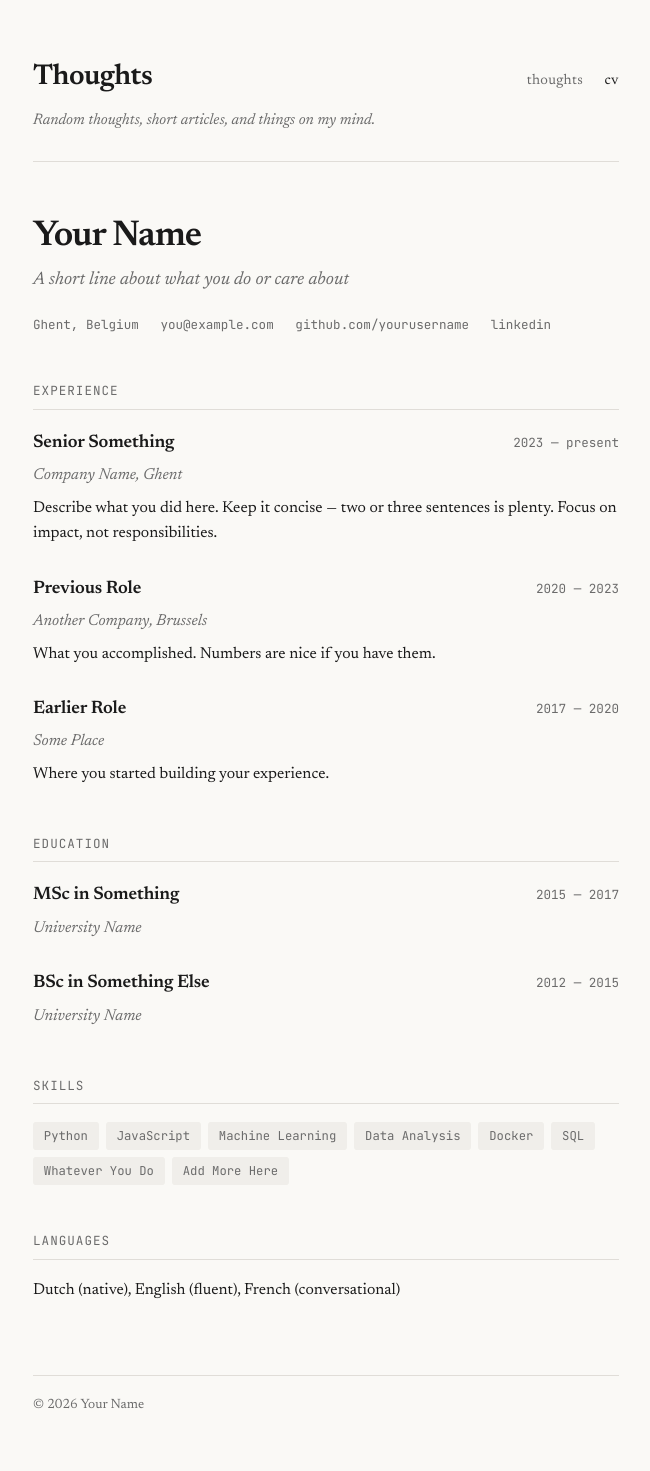
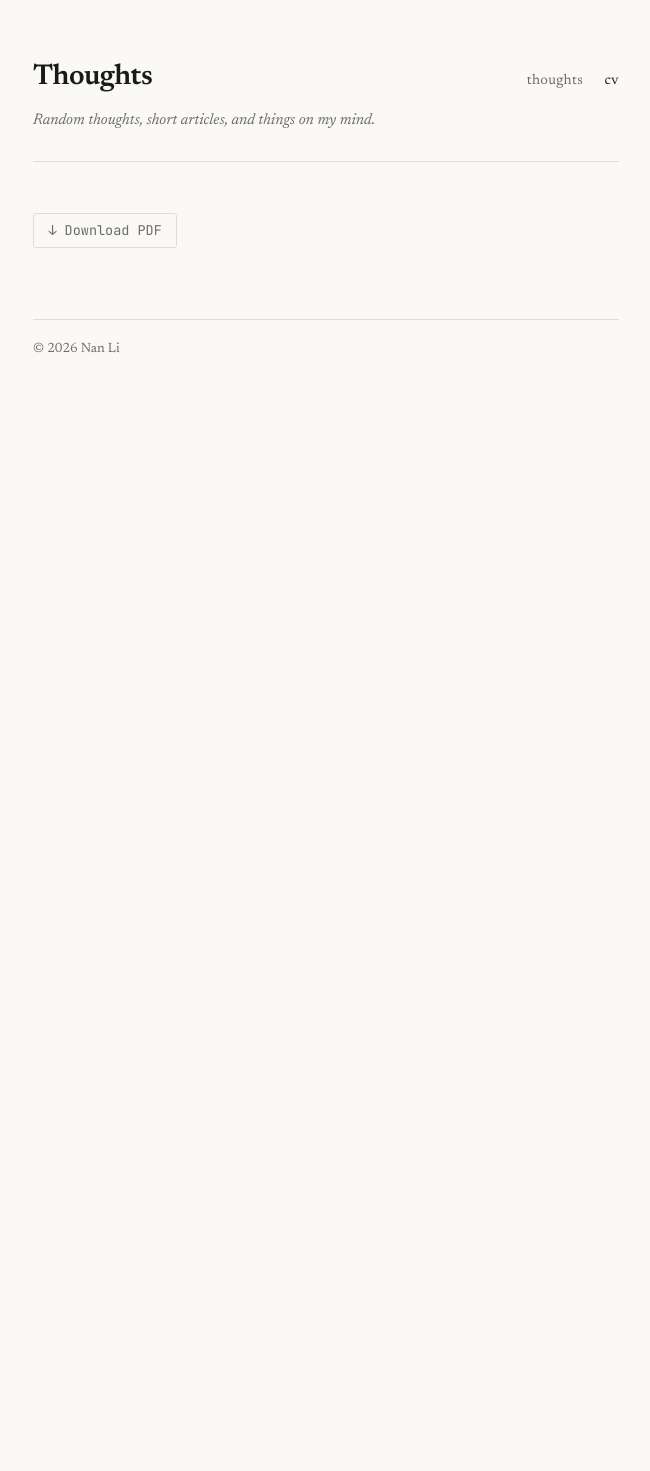
Before and after one commit to l1n4n/l1n4n.github.io, a Jekyll site: the page built from cv.html, in a window 1280 px wide. Shown: the whole page, without its empty margins (314-964 px from the left). Built offline with Jekyll 4.4.1, drawn with Linux system fonts in a browser that asks for light colours; after the commit the page ends 900 px from its top, so only the background shows below that.

Commit message:
upload cv

```diff
--- a/_config.yml
+++ b/_config.yml
@@ -14,7 +14,7 @@ plugins:
 
 # Author info — customize these
 author:
-  name: "Your Name"
+  name: "Nan Li"
 
 # Exclude from build
 exclude:
--- a/cv.html
+++ b/cv.html
@@ -3,100 +3,7 @@ layout: default
 title: CV
 permalink: /cv
 ---
-<div class="cv-header">
-  <h1 class="cv-name">Your Name</h1>
-  <p class="cv-tagline">A short line about what you do or care about</p>
-  <div class="cv-contact">
-    <span>Ghent, Belgium</span>
-    <a href="mailto:you@example.com">you@example.com</a>
-    <a href="https://github.com/yourusername">github.com/yourusername</a>
-    <a href="https://linkedin.com/in/yourusername">linkedin</a>
-  </div>
-</div>
-
-<div class="cv-section">
-  <h2 class="cv-section-title">Experience</h2>
-
-  <div class="cv-entry">
-    <div class="cv-entry-header">
-      <span class="cv-entry-title">Senior Something</span>
-      <span class="cv-entry-date">2023 — present</span>
-    </div>
-    <p class="cv-entry-org">Company Name, Ghent</p>
-    <div class="cv-entry-desc">
-      <p>Describe what you did here. Keep it concise — two or three sentences is plenty. Focus on impact, not responsibilities.</p>
-    </div>
-  </div>
-
-  <div class="cv-entry">
-    <div class="cv-entry-header">
-      <span class="cv-entry-title">Previous Role</span>
-      <span class="cv-entry-date">2020 — 2023</span>
-    </div>
-    <p class="cv-entry-org">Another Company, Brussels</p>
-    <div class="cv-entry-desc">
-      <p>What you accomplished. Numbers are nice if you have them.</p>
-    </div>
-  </div>
-
-  <div class="cv-entry">
-    <div class="cv-entry-header">
-      <span class="cv-entry-title">Earlier Role</span>
-      <span class="cv-entry-date">2017 — 2020</span>
-    </div>
-    <p class="cv-entry-org">Some Place</p>
-    <div class="cv-entry-desc">
-      <p>Where you started building your experience.</p>
-    </div>
-  </div>
-</div>
-
-<div class="cv-section">
-  <h2 class="cv-section-title">Education</h2>
-
-  <div class="cv-entry">
-    <div class="cv-entry-header">
-      <span class="cv-entry-title">MSc in Something</span>
-      <span class="cv-entry-date">2015 — 2017</span>
-    </div>
-    <p class="cv-entry-org">University Name</p>
-  </div>
-
-  <div class="cv-entry">
-    <div class="cv-entry-header">
-      <span class="cv-entry-title">BSc in Something Else</span>
-      <span class="cv-entry-date">2012 — 2015</span>
-    </div>
-    <p class="cv-entry-org">University Name</p>
-  </div>
-</div>
-
-<div class="cv-section">
-  <h2 class="cv-section-title">Skills</h2>
-  <div class="cv-skills">
-    <span class="cv-skill">Python</span>
-    <span class="cv-skill">JavaScript</span>
-    <span class="cv-skill">Machine Learning</span>
-    <span class="cv-skill">Data Analysis</span>
-    <span class="cv-skill">Docker</span>
-    <span class="cv-skill">SQL</span>
-    <span class="cv-skill">Whatever You Do</span>
-    <span class="cv-skill">Add More Here</span>
-  </div>
-</div>
-
-<div class="cv-section">
-  <h2 class="cv-section-title">Languages</h2>
-  <div class="cv-entry-desc">
-    <p>Dutch (native), English (fluent), French (conversational)</p>
-  </div>
-</div>
-
-<!--
-  Optional: add a downloadable PDF version.
-  Put your PDF in assets/ and uncomment this:
 
 <div class="cv-download">
-  <a href="/assets/cv.pdf">↓ Download PDF</a>
+  <a href="/assets/CV_Oct2025.pdf">↓ Download PDF</a>
 </div>
--->
```
Also changed, not shown: 1 other file.
